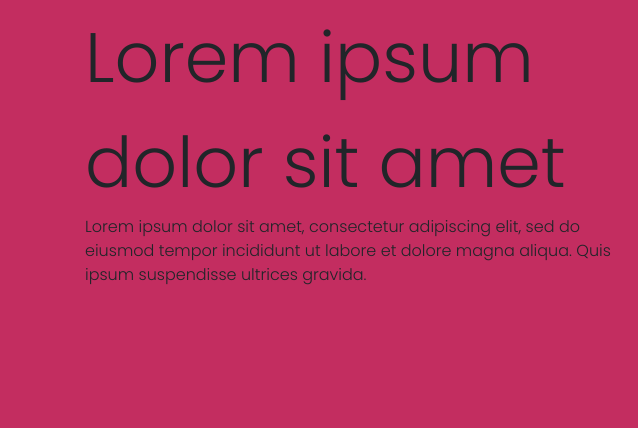
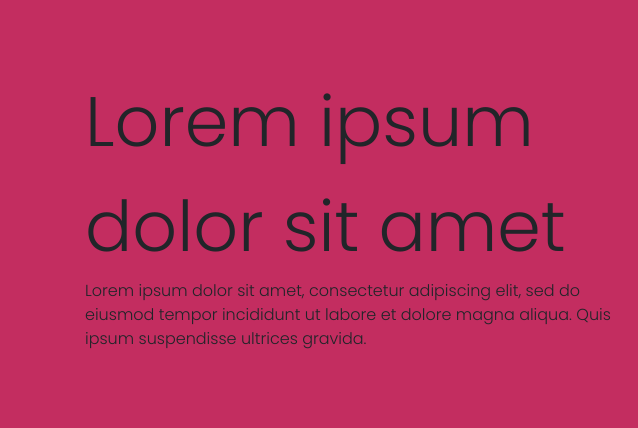
Before and after one commit to pyladiesbkk/pyladies-web, a website built with webpack: page src/index.html in a window 1280 px wide. Shown: the part 177-605 px from the top of the page, 0-638 px from the left. Built offline with nearby package versions, Linux system fonts and the light colour scheme.

Commit message:
update style content

```diff
--- a/src/banner.html
+++ b/src/banner.html
@@ -1,11 +1,15 @@
 <div class="row" id="banner-bg-color">
   <div class="container">
     <div class="col-ls-12">
-      <div class="row">
+      <div class="row align-items-center">
         <div class="col">
-          <div class="font-title-banner">Lorem ipsum dolor sit amet</div>
-          Lorem ipsum dolor sit amet, consectetur adipiscing elit, sed do eiusmod tempor incididunt
-          ut labore et dolore magna aliqua. Quis ipsum suspendisse ultrices gravida.
+          <div class="font-title-banner ">
+            Lorem ipsum dolor sit amet
+          </div>
+          <p>
+            Lorem ipsum dolor sit amet, consectetur adipiscing elit, sed do eiusmod tempor
+            incididunt ut labore et dolore magna aliqua. Quis ipsum suspendisse ultrices gravida.
+          </p>
         </div>
         <div class="col" class="img-banner">
           <img src="/static/assets/design/img-banner.svg" alt="Logo" />
```
